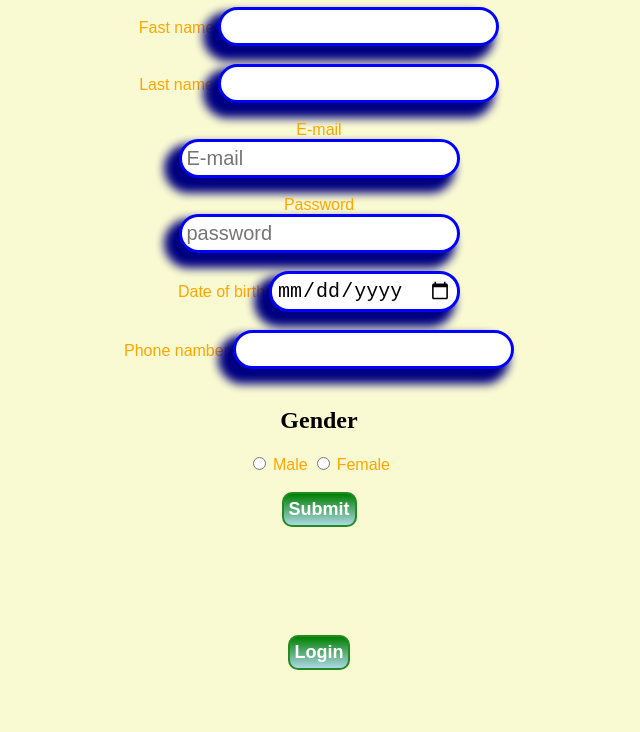
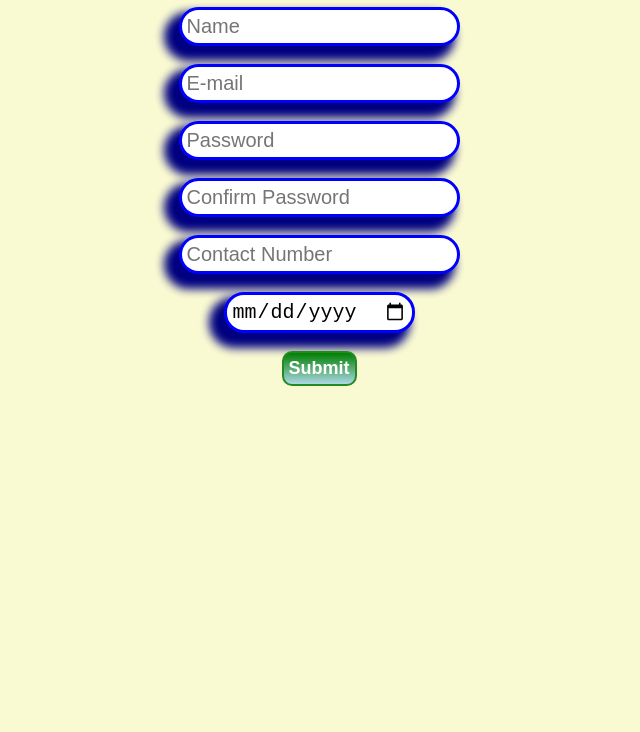
Before and after one commit to Nahian012/Nahian-wedside, a plain HTML site: page index.html in a window 1280 px wide. Shown: the part 73-805 px from the top of the page, without its empty margins (321-961 px from the left). Drawn offline with Linux system fonts and the light colour scheme.

Commit message:
Refactor registration form and add validation
Signed-off-by: Nahian012 <nahianh95@gmail.com>

```diff
--- a/index.html
+++ b/index.html
@@ -3,39 +3,26 @@
 <head>
 	<meta charset="utf-8">
 	<meta name="viewport" content="width=device-width, initial-scale=1">
-	<title>Homework</title>
+	<title>Form Validation</title>
 	<link rel="stylesheet" type="text/css" href="style.css">
 </head>
-<body><h1>Rezistar<span> from </span></h1>
-	<form action="success.html">
-	<label for="fname"> Fast name</label>
-	<input type="text" name="fname" required><br><br>
-	<label for="lname"> Last name</label>
-	<input type="text" name="lname" required><br><br>
-	<label for="mail">E-mail</label><br>
-		<input type="email" name="mail" placeholder="E-mail" required><br><br>
-		<label for="pass">Password</label><br>
-		<input type="password" name="pass" placeholder="password" required><br><br>
-		<label>Date of birth</label>
-		<input type="date" name="dod" required><br><br>
-		<label for="phon namber"> Phone namber</label>
-		<input type="text" name="phon namber" number='0123456789' required><br><br>
+<body>
+	<h1>Registration form</h1>
 
-		<h2>Gender</h2>
-		<input type="radio" name="gender" value="male" required>
-		<label>Male</label>
-		<input type="radio" name="gender" value="female" required>
-		<label>Female</label>
+	<form action="loginsucess.html" onsubmit="return validate()">
+		<input type="text" id="name" placeholder="Name"><br><br>
+		<input type="email" id="mail" placeholder="E-mail"><br><br>
+		<input type="password" id="pass" placeholder="Password"><br><br>
+		<input type="password" id="cpass" placeholder="Confirm Password"><br><br>
+		<input type="text" id="cnum" placeholder="Contact Number"><br><br>
+		<input type="date" id="date" name="dod" placeholder="date" ><br><br>
+		<button onclick="validate()">Submit</button>
+	</form>
+	<br>
+	<h3 id="show"></h3>
 
-		<br><br>
-		<button>Submit</button>
-		<br><br><br><br><br>
-</form>
-       <form action="login.html">
-       	<br><br>
-       	<button>Login</button>
-       	<br><br><br><br>
-       </form>
 
+
+	<script src="main.js"></script>
 </body>
 </html>
```
